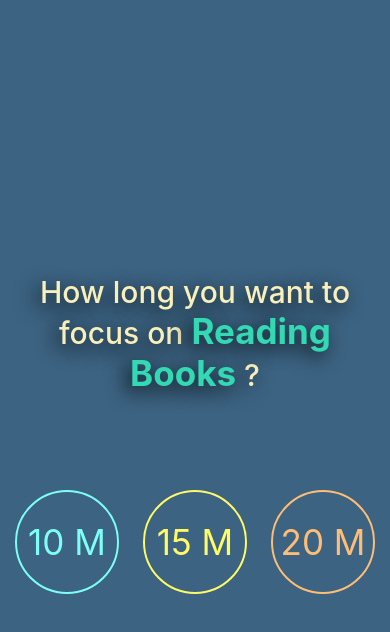
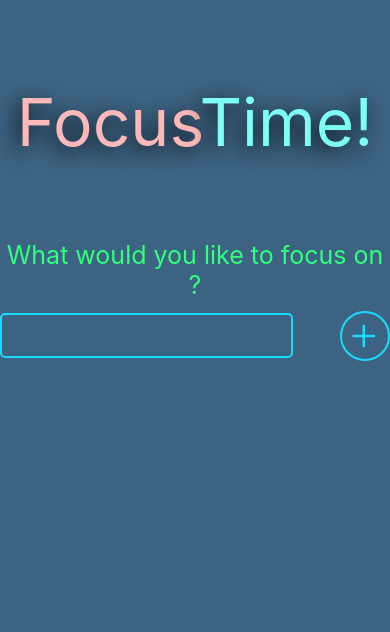
Before and after one commit to zamanshahed/focusTime, a React Native app: screen / in a window 390 px wide. Shown: the top 632 px of the page. Built offline with nearby package versions, Linux system fonts and the light colour scheme.

Commit message:
[Added] title at add focus-topic, option to exit timer with/without completion, ui-tuings

```diff
--- a/App.js
+++ b/App.js
@@ -6,7 +6,7 @@ import { AddFocus } from "./src/features/AddFocus";
 import { TimeChooser } from "./src/features/TimeChooser";
 
 export default function App() {
-  const [focustTopic, setFocusTopic] = useState("reading books");
+  const [focustTopic, setFocusTopic] = useState(null);
   const FocusTopicHandler = (value) => {
     setFocusTopic(value);
   };
@@ -18,7 +18,10 @@ export default function App() {
         style={styles.linearGradient}
       > */}
       {focustTopic ? (
-        <TimeChooser focusTitle={focustTopic} />
+        <TimeChooser
+          focusTitle={focustTopic}
+          FocusTopicHandler={FocusTopicHandler}
+        />
       ) : (
         <AddFocus FocusTopicHandler={FocusTopicHandler} />
       )}
--- a/src/features/AddFocus.js
+++ b/src/features/AddFocus.js
@@ -1,6 +1,13 @@
 import React, { useState } from "react";
-import { Button, StyleSheet, Text, TextInput, View } from "react-native";
+import {
+  StyleSheet,
+  Text,
+  TextInput,
+  TouchableOpacity,
+  View,
+} from "react-native";
 import { RoundBtn } from "../components/RoundBtn";
+import Icon from "react-native-vector-icons/Ionicons";
 
 export const AddFocus = ({ FocusTopicHandler }) => {
   const [dataRec, setDataRec] = useState(null);
@@ -10,8 +17,22 @@ export const AddFocus = ({ FocusTopicHandler }) => {
   };
   return (
     <View>
-      <Text style={{ fontSize: 20, color: "#fff" }}>
-        What would you like to focus ?
+      <Text
+        style={{
+          fontSize: 20,
+          textAlign: "center",
+          fontSize: 66,
+          paddingBottom: "20%",
+          textShadowColor: "rgba(0, 0, 0, 0.95)",
+          textShadowOffset: { width: -5, height: 5 },
+          textShadowRadius: 20,
+        }}
+      >
+        <Text style={{ color: "#ffb8b8" }}>Focus</Text>
+        <Text style={{ color: "#7efff5" }}>Time!</Text>
+      </Text>
+      <Text style={{ fontSize: 25, color: "#32ff7e", textAlign: "center" }}>
+        What would you like to focus on ?
       </Text>
       <View
         style={{
@@ -22,19 +43,35 @@ export const AddFocus = ({ FocusTopicHandler }) => {
         }}
       >
         <TextInput
+          autoCapitalize
+          autoCorrect
           style={styles.TextInputStyle}
           onChangeText={(value) => {
             inputHandler(value);
           }}
         />
-        <RoundBtn
+        {/* <RoundBtn
           title="+"
           size="45"
           onPress={() => {
             // console.log(dataRec);
             FocusTopicHandler(dataRec);
           }}
-        />
+        /> */}
+        <TouchableOpacity
+          style={[styles.roundedBorder, { borderColor: "#18dcff" }]}
+          onPress={() => {
+            // console.log(dataRec);
+            FocusTopicHandler(dataRec);
+          }}
+        >
+          <Icon
+            name="add"
+            size={40}
+            color="#18dcff"
+            style={{ justifyContent: "center", alignItems: "center" }}
+          />
+        </TouchableOpacity>
       </View>
     </View>
   );
@@ -42,11 +79,22 @@ export const AddFocus = ({ FocusTopicHandler }) => {
 
 const styles = StyleSheet.create({
   TextInputStyle: {
-    backgroundColor: "#fff",
-    height: 40,
+    borderWidth: 2,
+    height: 45,
     borderRadius: 5,
     width: "75%",
-    fontSize: 20,
+    fontSize: 25,
     paddingHorizontal: 7,
+    textAlign: "center",
+    color: "#26de81",
+    borderColor: "#18dcff",
+  },
+  roundedBorder: {
+    borderRadius: 99,
+    borderWidth: 2,
+    height: 50,
+    width: 50,
+    justifyContent: "center",
+    alignItems: "center",
   },
 });
--- a/src/features/Focus.js
+++ b/src/features/Focus.js
@@ -4,8 +4,9 @@ import { StyleSheet, Text, TouchableOpacity, View } from "react-native";
 // import { RoundBtn } from "../components/RoundBtn";
 import { Timer } from "./Timer/Timer";
 import Icon from "react-native-vector-icons/Ionicons";
+import IconNow from "react-native-vector-icons/EvilIcons";
 
-export const Focus = ({ focusTitle, defaultTime = 5 }) => {
+export const Focus = ({ focusTitle, defaultTime = 5, FocusTopicHandler }) => {
   const [isStarted, setIsStarted] = useState(false);
   // const defaultTime = 10;
   // const [time, setTime] = useState(defaultTime);
@@ -21,15 +22,19 @@ export const Focus = ({ focusTitle, defaultTime = 5 }) => {
           <Text style={styles.statusBtn}>
             {!isStarted ? (
               <Icon
-                name="play-circle-outline"
-                size={100}
-                style={styles.statusBtn}
-                color="#b8e994"
+                name="play-sharp"
+                size={75}
+                style={[
+                  styles.statusBtn,
+                  styles.roundedBorder,
+                  { borderColor: "red" },
+                ]}
+                color="#18dcff"
               />
             ) : (
               <Icon
-                name="pause-circle-outline"
-                size={100}
+                name="pause-sharp"
+                size={75}
                 style={styles.statusBtn}
                 color="#e77f67"
               />
@@ -40,13 +45,33 @@ export const Focus = ({ focusTitle, defaultTime = 5 }) => {
           <Timer minutes={defaultTime} isPaused={!isStarted} />
         </View>
       </View>
-      <Text style={{ fontSize: 25, color: "#fff", paddingTop: 35 }}>
-        Keep your Focus on:{"  "}
-        <Text style={{ fontWeight: "bold", textTransform: "capitalize" }}>
-          {focusTitle}
+      <View style={{ justifyContent: "center" }}>
+        <Text
+          style={{
+            fontSize: 25,
+            color: "#fff",
+            paddingTop: 35,
+            textAlign: "center",
+          }}
+        >
+          Leave the phone, Keep your Focus on:{"  "}
+          <Text style={{ fontWeight: "bold", textTransform: "capitalize" }}>
+            {focusTitle}
+          </Text>
+          {" !"}
         </Text>
-        !
-      </Text>
+      </View>
+      <TouchableOpacity
+        style={[
+          styles.roundedBorder,
+          { borderColor: "#e77f67", marginVertical: 15 },
+        ]}
+        onPress={() => {
+          FocusTopicHandler(null);
+        }}
+      >
+        <IconNow name="close" size={45} color="#e77f67" />
+      </TouchableOpacity>
 
       <StatusBar style="inverted" />
     </View>
@@ -71,4 +96,12 @@ const styles = StyleSheet.create({
     justifyContent: "flex-start",
     alignItems: "center",
   },
+  roundedBorder: {
+    borderRadius: 99,
+    borderWidth: 2,
+    height: 56,
+    width: 56,
+    justifyContent: "center",
+    alignItems: "center",
+  },
 });
--- a/src/features/PreTimerPage.js
+++ b/src/features/PreTimerPage.js
@@ -1,15 +1,26 @@
-import React from "react";
-import { Text, View } from "react-native";
+import React, { useEffect, useState } from "react";
+import { Text, TextInput, TouchableOpacity, View } from "react-native";
 import { RoundBtn } from "../components/RoundBtn";
+import Icon from "react-native-vector-icons/Feather";
 
 export const PreTimerPage = ({ focusTitle, defaultTimerHandler }) => {
+  const [manualValue, setManualValue] = useState(null);
+  const ManualEntryHandler = (value) => {
+    setManualValue(value);
+  };
+
   return (
-    <View>
+    <View
+      style={{
+        alignItems: "center",
+        justifyContent: "center",
+      }}
+    >
       <Text
         style={{
           fontSize: 30,
           color: "#F8EFBA",
-          paddingTop: "50%",
+          paddingTop: "2%",
           textAlign: "center",
           fontWeight: "500",
           textShadowColor: "rgba(0, 0, 0, 0.95)",
@@ -30,11 +41,15 @@ export const PreTimerPage = ({ focusTitle, defaultTimerHandler }) => {
         </Text>
         {" ?"}
       </Text>
+
+      {/*
+        Buttons starts here
+       */}
       <View
         style={{
           flexDirection: "row",
           justifyContent: "space-between",
-          paddingVertical: "25%",
+          paddingVertical: "15%",
           //   alignItems: "center",
         }}
       >
@@ -69,6 +84,59 @@ export const PreTimerPage = ({ focusTitle, defaultTimerHandler }) => {
           />
         </View>
       </View>
+      {/*
+        Buttons ends here
+       */}
+
+      {/*
+        Manual entry icon logic
+    */}
+
+      <View
+        style={{
+          justifyContent: "space-between",
+          flexDirection: "row",
+          alignItems: "center",
+        }}
+      >
+        <View
+          style={{
+            backgroundColor: "#fff",
+            width: 300,
+
+            height: 40,
+            borderRadius: 11,
+            alignItems: "center",
+            justifyContent: "center",
+            marginRight: 13,
+          }}
+        >
+          <TextInput
+            style={{ fontSize: 20, textAlign: "center" }}
+            keyboardType="decimal-pad"
+            autoCorrect={false}
+            placeholder="Manually enter minutes"
+            onChangeText={(value) => ManualEntryHandler(value)}
+          />
+        </View>
+        <TouchableOpacity
+          style={{
+            borderRadius: 99,
+            borderWidth: 2,
+            borderColor: "#18dcff",
+            height: 66,
+            width: 66,
+            justifyContent: "center",
+            alignItems: "center",
+          }}
+          onPress={() => {
+            console.log("manualValue: ", manualValue);
+            defaultTimerHandler(manualValue);
+          }}
+        >
+          <Icon name="check" size={43} color="#18dcff" />
+        </TouchableOpacity>
+      </View>
     </View>
   );
 };
--- a/src/features/TimeChooser.js
+++ b/src/features/TimeChooser.js
@@ -1,13 +1,10 @@
 import { StatusBar } from "expo-status-bar";
 import React, { useState } from "react";
 import { StyleSheet, Text, TouchableOpacity, View } from "react-native";
-import { RoundBtn } from "../components/RoundBtn";
-import { Timer } from "./Timer/Timer";
 import { PreTimerPage } from "./PreTimerPage";
-import Icon from "react-native-vector-icons/Ionicons";
 import { Focus } from "./Focus";
 
-export const TimeChooser = ({ focusTitle }) => {
+export const TimeChooser = ({ focusTitle, FocusTopicHandler }) => {
   // const [isStarted, setIsStarted] = useState(false);
   const defaultTime = 0;
   const [finalTime, setFinalTime] = useState(defaultTime);
@@ -20,7 +17,11 @@ export const TimeChooser = ({ focusTitle }) => {
   return (
     <View style={styles.container}>
       {finalTime ? (
-        <Focus focusTitle={focusTitle} defaultTime={finalTime} />
+        <Focus
+          focusTitle={focusTitle}
+          defaultTime={finalTime}
+          FocusTopicHandler={FocusTopicHandler}
+        />
       ) : (
         <PreTimerPage
           focusTitle={focusTitle}
```
